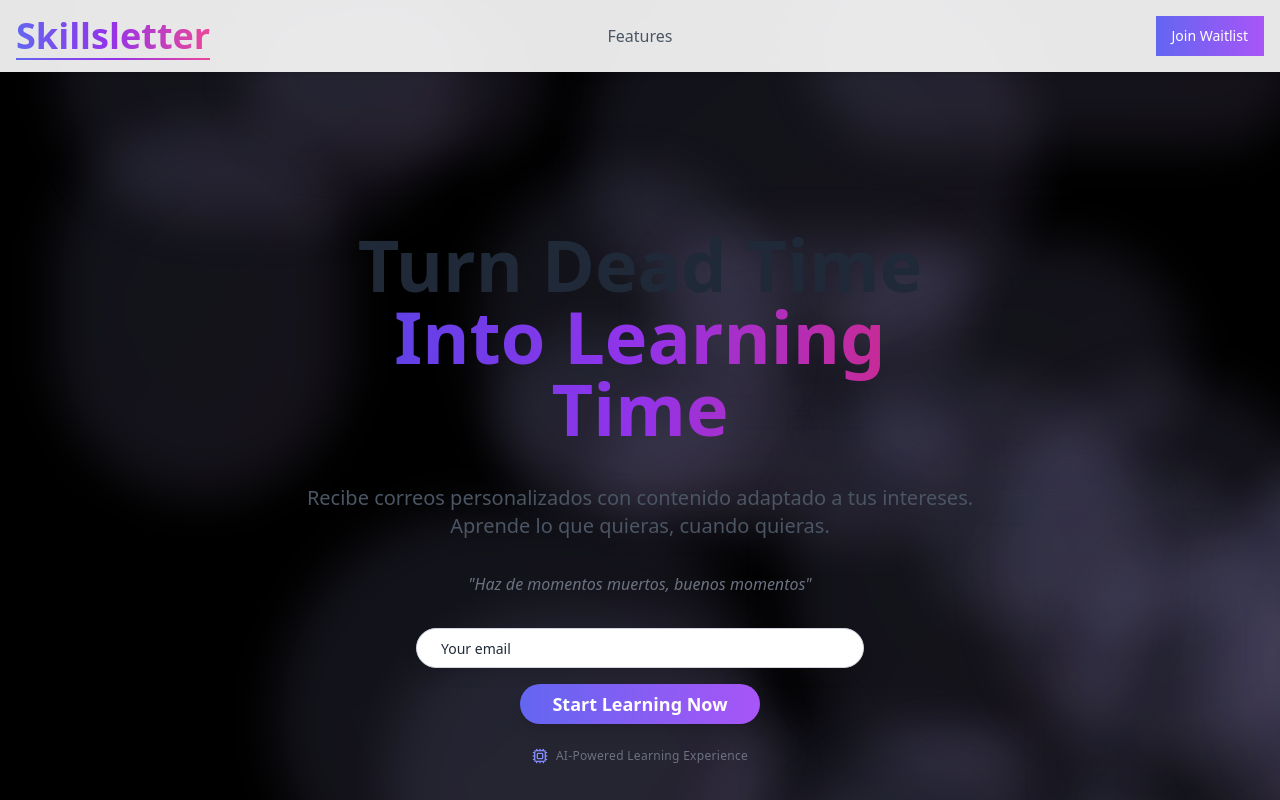
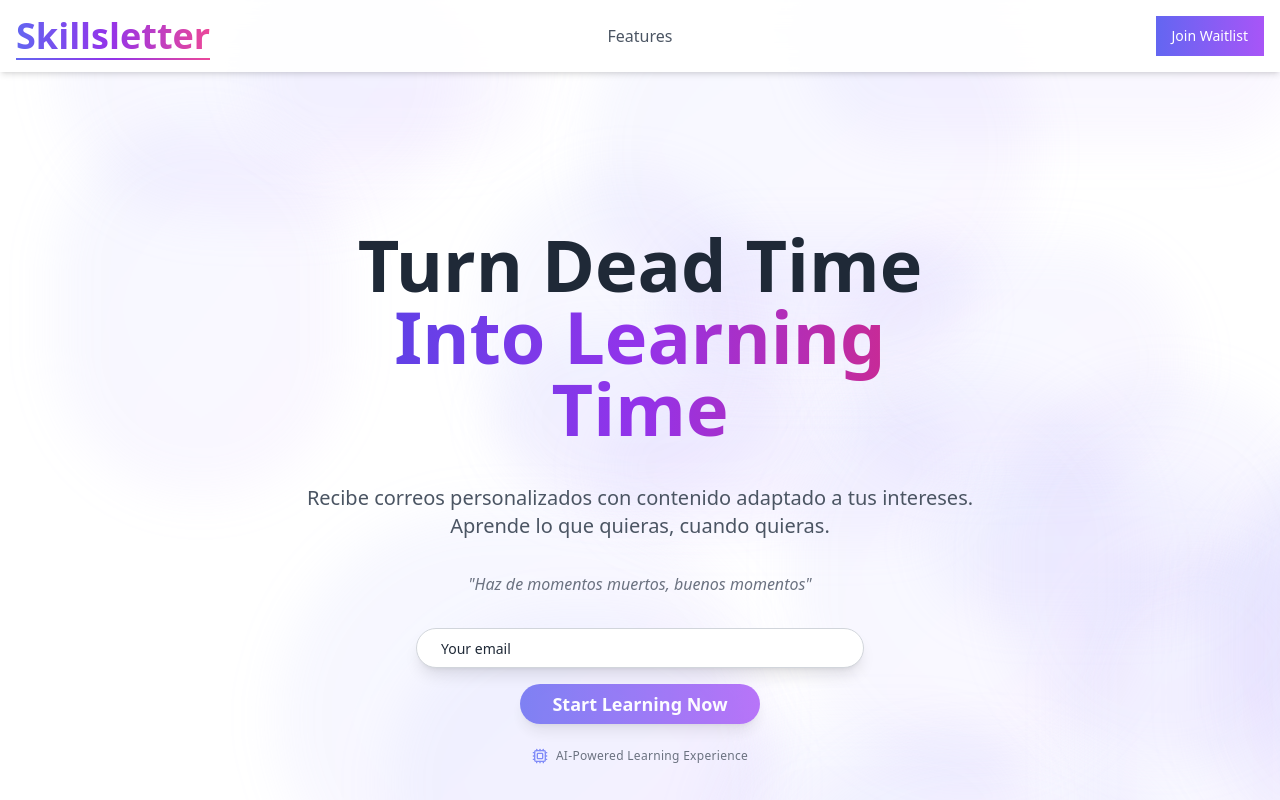
Before and after one commit to Ferrajju/skillvoo-landing, a Next.js app: page / in a window 1280 px wide. Shown: the top 800 px of the page. Built offline with nearby package versions, Linux system fonts and the light colour scheme.

Commit message:
Nuevo  btn Powered ai

```diff
--- a/app/globals.css
+++ b/app/globals.css
@@ -3,9 +3,9 @@
 @tailwind utilities;
 
 :root {
-  --foreground-rgb: 255, 255, 255;
-  --background-start-rgb: 0, 0, 0;
-  --background-end-rgb: 0, 0, 0;
+  --foreground-rgb: 0, 0, 0;
+  --background-start-rgb: 255, 255, 255;
+  --background-end-rgb: 255, 255, 255;
 }
 
 body {
@@ -23,453 +23,70 @@ body {
   }
 }
 
-@keyframes pulse-gold {
+@keyframes gradient-xy {
+  0%,
+  100% {
+    background-position: 0% 0%;
+  }
+  50% {
+    background-position: 100% 100%;
+  }
+}
+
+.animate-gradient-xy {
+  animation: gradient-xy 15s ease infinite;
+}
+
+@keyframes text-gradient {
+  0%,
+  100% {
+    background-size: 200% 200%;
+    background-position: left center;
+  }
+  50% {
+    background-size: 200% 200%;
+    background-position: right center;
+  }
+}
+
+.animate-text-gradient {
+  animation: text-gradient 3s ease infinite;
+}
+
+@keyframes pulse-subtle {
   0%,
   100% {
     opacity: 1;
   }
   50% {
-    opacity: 0.7;
+    opacity: 0.8;
   }
 }
 
-.animate-pulse-gold {
-  animation: pulse-gold 2s cubic-bezier(0.4, 0, 0.6, 1) infinite;
+.animate-pulse-subtle {
+  animation: pulse-subtle 2s cubic-bezier(0.4, 0, 0.6, 1) infinite;
 }
 
-@keyframes liquidGradient {
-  0% {
-    background-position: 0% 50%;
-    background-size: 200% 200%;
+@keyframes fade-in-up {
+  from {
+    opacity: 0;
+    transform: translateY(20px);
   }
-  50% {
-    background-position: 100% 50%;
-    background-size: 250% 250%;
-  }
-  100% {
-    background-position: 0% 50%;
-    background-size: 200% 200%;
+  to {
+    opacity: 1;
+    transform: translateY(0);
   }
 }
 
-.liquid-button {
-  background: linear-gradient(45deg, #ffd700, #ffa500, #ff8c00, #ffd700);
-  background-size: 200% 200%;
-  animation: liquidGradient 5s ease infinite;
-  box-shadow: 0 0 15px rgba(255, 215, 0, 0.5);
-  transition: all 0.3s ease;
-  color: black;
-  text-shadow: 0 1px 2px rgba(255, 255, 255, 0.5);
+.animate-fade-in-up {
+  animation: fade-in-up 0.5s ease-out;
 }
 
-.liquid-button:hover {
-  box-shadow: 0 0 25px rgba(255, 215, 0, 0.8), 0 0 50px rgba(255, 165, 0, 0.6);
-  text-shadow: 0 2px 4px rgba(255, 255, 255, 0.7);
-  background-size: 250% 250%;
+.text-3d {
+  text-shadow:
+    0px 1px 0px #cccccc, 0px 2px 0px #c9c9c9, 0px 3px 0px #bbb,
+    0px 4px 0px #b9b9b9, 0px 5px 0px #aaa, 0px 6px 1px rgba(0, 0, 0, 0.1),
+    0px 0px 5px rgba(0, 0, 0, 0.1), 0px 1px 3px rgba(0, 0, 0, 0.3),
+    0px 3px 5px rgba(0, 0, 0, 0.2), 0px 5px 10px rgba(0, 0, 0, 0.25),
+    0px 10px 10px rgba(0, 0, 0, 0.2), 0px 20px 20px rgba(0, 0, 0, 0.15);
 }
-
-.glow-tag {
-  position: relative;
-  overflow: hidden;
-}
-
-.glow-tag::before {
-  content: "";
-  position: absolute;
-  top: -2px;
-  left: -2px;
-  right: -2px;
-  bottom: -2px;
-  background: linear-gradient(45deg, #ffd700, #ffa500, #ff8c00, #ffd700);
-  z-index: -1;
-  filter: blur(10px);
-  opacity: 0.7;
-  animation: glowAnimation 3s ease-in-out infinite alternate;
-  border: 2px solid white;
-}
-
-@keyframes glowAnimation {
-  0% {
-    opacity: 0.5;
-    filter: blur(10px);
-  }
-  100% {
-    opacity: 0.8;
-    filter: blur(20px);
-  }
-}
-
-@keyframes shine {
-  0% {
-    background-position: 200% center;
-  }
-  100% {
-    background-position: -200% center;
-  }
-}
-
-.nav-border {
-  position: relative;
-}
-
-/* From Uiverse.io by vinodjangid07 */
-.Btn {
-  width: 140px;
-  height: 40px;
-  border: none;
-  border-radius: 10px;
-  background: linear-gradient(to right, #77530a, #ffd277, #77530a, #77530a, #ffd277, #77530a);
-  background-size: 250%;
-  background-position: left;
-  color: #ffd277;
-  position: relative;
-  display: flex;
-  align-items: center;
-  justify-content: center;
-  cursor: pointer;
-  transition-duration: 1s;
-  overflow: hidden;
-}
-
-.Btn::before {
-  position: absolute;
-  content: "Start  Now";
-  color: #ffd277;
-  display: flex;
-  align-items: center;
-  justify-content: center;
-  width: 97%;
-  height: 90%;
-  border-radius: 8px;
-  transition-duration: 1s;
-  background-color: rgba(0, 0, 0, 0.842);
-  background-size: 200%;
-}
-
-.Btn:hover {
-  background-position: right;
-  transition-duration: 1s;
-}
-
-.Btn:hover::before {
-  background-position: right;
-  transition-duration: 1s;
-}
-
-.Btn:active {
-  transform: scale(0.95);
-}
-
-.nav-border::before {
-  content: "Join Owr Waitlist";
-  position: absolute;
-  top: 0;
-  left: 0;
-  right: 0;
-  bottom: 0;
-  border-bottom: 2px solid transparent;
-  border-image: linear-gradient(90deg, rgba(255, 215, 0, 0.7), rgba(255, 165, 0, 0.7), rgba(255, 215, 0, 0.7));
-  border-image-slice: 1;
-  background: linear-gradient(90deg, rgba(255, 215, 0, 0.1), rgba(255, 165, 0, 0.1), rgba(255, 215, 0, 0.1));
-  background-size: 200% auto;
-  animation: shine 3s linear infinite;
-  pointer-events: none;
-}
-
-/* New styles for the AI-Powered Learning button */
-.uiverse {
-  --duration: 7s;
-  --easing: linear;
-  --c-color-1: rgba(255, 163, 26, 0.7);
-  --c-color-2: #1a23ff;
-  --c-color-3: #e21bda;
-  --c-color-4: rgba(255, 232, 26, 0.7);
-  --c-shadow: rgba(255, 223, 87, 0.5);
-  --c-shadow-inset-top: rgba(255, 223, 52, 0.9);
-  --c-shadow-inset-bottom: rgba(255, 250, 215, 0.8);
-  --c-radial-inner: #ffd215;
-  --c-radial-outer: #fff172;
-  --c-color: #fff;
-  -webkit-tap-highlight-color: transparent;
-  -webkit-appearance: none;
-  outline: none;
-  position: relative;
-  cursor: pointer;
-  border: none;
-  display: table;
-  border-radius: 24px;
-  padding: 0;
-  margin: 0;
-  text-align: center;
-  font-weight: 600;
-  font-size: 16px;
-  letter-spacing: 0.02em;
-  line-height: 1.5;
-  color: var(--c-color);
-  background: radial-gradient(circle, var(--c-radial-inner), var(--c-radial-outer) 80%);
-  box-shadow: 0 0 14px var(--c-shadow);
-}
-
-.uiverse:before {
-  content: "";
-  pointer-events: none;
-  position: absolute;
-  z-index: 3;
-  left: 0;
-  top: 0;
-  right: 0;
-  bottom: 0;
-  border-radius: 24px;
-  box-shadow: inset 0 3px 12px var(--c-shadow-inset-top), inset 0 -3px 4px var(--c-shadow-inset-bottom);
-}
-
-.uiverse .wrapper {
-  -webkit-mask-image: -webkit-radial-gradient(white, black);
-  overflow: hidden;
-  border-radius: 24px;
-  min-width: 132px;
-  padding: 12px 0;
-}
-
-.uiverse .wrapper span {
-  display: inline-block;
-  position: relative;
-  z-index: 1;
-}
-
-.uiverse:hover {
-  --duration: 1400ms;
-}
-
-.uiverse .wrapper .circle {
-  position: absolute;
-  left: 0;
-  top: 0;
-  width: 40px;
-  height: 40px;
-  border-radius: 50%;
-  filter: blur(var(--blur, 8px));
-  background: var(--background, transparent);
-  transform: translate(var(--x, 0), var(--y, 0)) translateZ(0);
-  animation: var(--animation, none) var(--duration) var(--easing) infinite;
-}
-
-.uiverse .wrapper .circle.circle-1,
-.uiverse .wrapper .circle.circle-9,
-.uiverse .wrapper .circle.circle-10 {
-  --background: var(--c-color-4);
-}
-
-.uiverse .wrapper .circle.circle-3,
-.uiverse .wrapper .circle.circle-4 {
-  --background: var(--c-color-2);
-  --blur: 14px;
-}
-
-.uiverse .wrapper .circle.circle-5,
-.uiverse .wrapper .circle.circle-6 {
-  --background: var(--c-color-3);
-  --blur: 16px;
-}
-
-.uiverse .wrapper .circle.circle-2,
-.uiverse .wrapper .circle.circle-7,
-.uiverse .wrapper .circle.circle-8,
-.uiverse .wrapper .circle.circle-11,
-.uiverse .wrapper .circle.circle-12 {
-  --background: var(--c-color-1);
-  --blur: 12px;
-}
-
-.uiverse .wrapper .circle.circle-1 {
-  --x: 0;
-  --y: -40px;
-  --animation: circle-1;
-}
-
-.uiverse .wrapper .circle.circle-2 {
-  --x: 92px;
-  --y: 8px;
-  --animation: circle-2;
-}
-
-.uiverse .wrapper .circle.circle-3 {
-  --x: -12px;
-  --y: -12px;
-  --animation: circle-3;
-}
-
-.uiverse .wrapper .circle.circle-4 {
-  --x: 80px;
-  --y: -12px;
-  --animation: circle-4;
-}
-
-.uiverse .wrapper .circle.circle-5 {
-  --x: 12px;
-  --y: -4px;
-  --animation: circle-5;
-}
-
-.uiverse .wrapper .circle.circle-6 {
-  --x: 56px;
-  --y: 16px;
-  --animation: circle-6;
-}
-
-.uiverse .wrapper .circle.circle-7 {
-  --x: 8px;
-  --y: 28px;
-  --animation: circle-7;
-}
-
-.uiverse .wrapper .circle.circle-8 {
-  --x: 28px;
-  --y: -4px;
-  --animation: circle-8;
-}
-
-.uiverse .wrapper .circle.circle-9 {
-  --x: 20px;
-  --y: -12px;
-  --animation: circle-9;
-}
-
-.uiverse .wrapper .circle.circle-10 {
-  --x: 64px;
-  --y: 16px;
-  --animation: circle-10;
-}
-
-.uiverse .wrapper .circle.circle-11 {
-  --x: 4px;
-  --y: 4px;
-  --animation: circle-11;
-}
-
-.uiverse .wrapper .circle.circle-12 {
-  --blur: 14px;
-  --x: 52px;
-  --y: 4px;
-  --animation: circle-12;
-}
-
-@keyframes circle-1 {
-  33% {
-    transform: translate(0px, 16px) translateZ(0);
-  }
-
-  66% {
-    transform: translate(12px, 64px) translateZ(0);
-  }
-}
-
-@keyframes circle-2 {
-  33% {
-    transform: translate(80px, -10px) translateZ(0);
-  }
-
-  66% {
-    transform: translate(72px, -48px) translateZ(0);
-  }
-}
-
-@keyframes circle-3 {
-  33% {
-    transform: translate(20px, 12px) translateZ(0);
-  }
-
-  66% {
-    transform: translate(12px, 4px) translateZ(0);
-  }
-}
-
-@keyframes circle-4 {
-  33% {
-    transform: translate(76px, -12px) translateZ(0);
-  }
-
-  66% {
-    transform: translate(112px, -8px) translateZ(0);
-  }
-}
-
-@keyframes circle-5 {
-  33% {
-    transform: translate(84px, 28px) translateZ(0);
-  }
-
-  66% {
-    transform: translate(40px, -32px) translateZ(0);
-  }
-}
-
-@keyframes circle-6 {
-  33% {
-    transform: translate(28px, -16px) translateZ(0);
-  }
-
-  66% {
-    transform: translate(76px, -56px) translateZ(0);
-  }
-}
-
-@keyframes circle-7 {
-  33% {
-    transform: translate(8px, 28px) translateZ(0);
-  }
-
-  66% {
-    transform: translate(20px, -60px) translateZ(0);
-  }
-}
-
-@keyframes circle-8 {
-  33% {
-    transform: translate(32px, -4px) translateZ(0);
-  }
-
-  66% {
-    transform: translate(56px, -20px) translateZ(0);
-  }
-}
-
-@keyframes circle-9 {
-  33% {
-    transform: translate(20px, -12px) translateZ(0);
-  }
-
-  66% {
-    transform: translate(80px, -8px) translateZ(0);
-  }
-}
-
-@keyframes circle-10 {
-  33% {
-    transform: translate(68px, 20px) translateZ(0);
-  }
-
-  66% {
-    transform: translate(100px, 28px) translateZ(0);
-  }
-}
-
-@keyframes circle-11 {
-  33% {
-    transform: translate(4px, 4px) translateZ(0);
-  }
-
-  66% {
-    transform: translate(68px, 20px) translateZ(0);
-  }
-}
-
-@keyframes circle-12 {
-  33% {
-    transform: translate(56px, 0px) translateZ(0);
-  }
-
-  66% {
-    transform: translate(60px, -32px) translateZ(0);
-  }
-}
```
